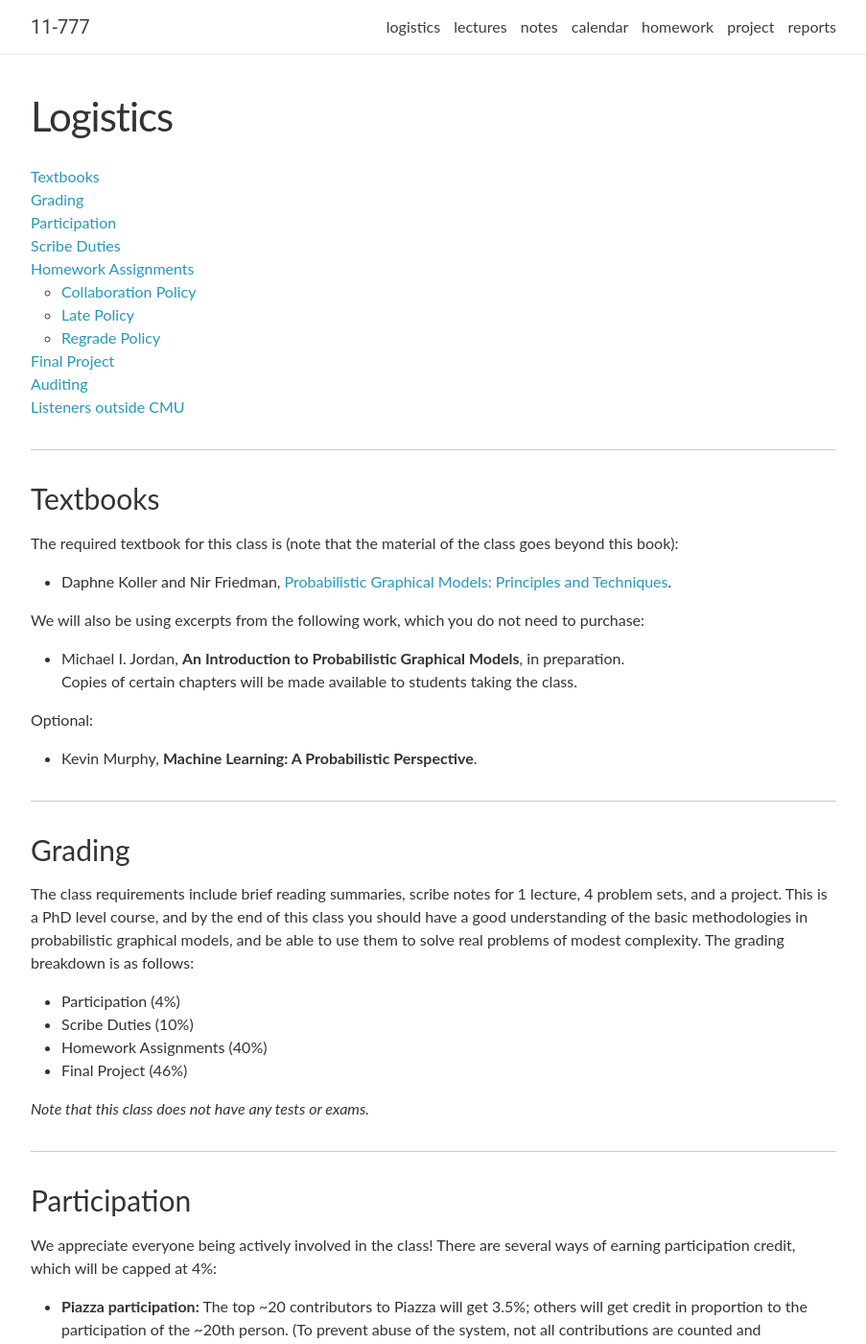
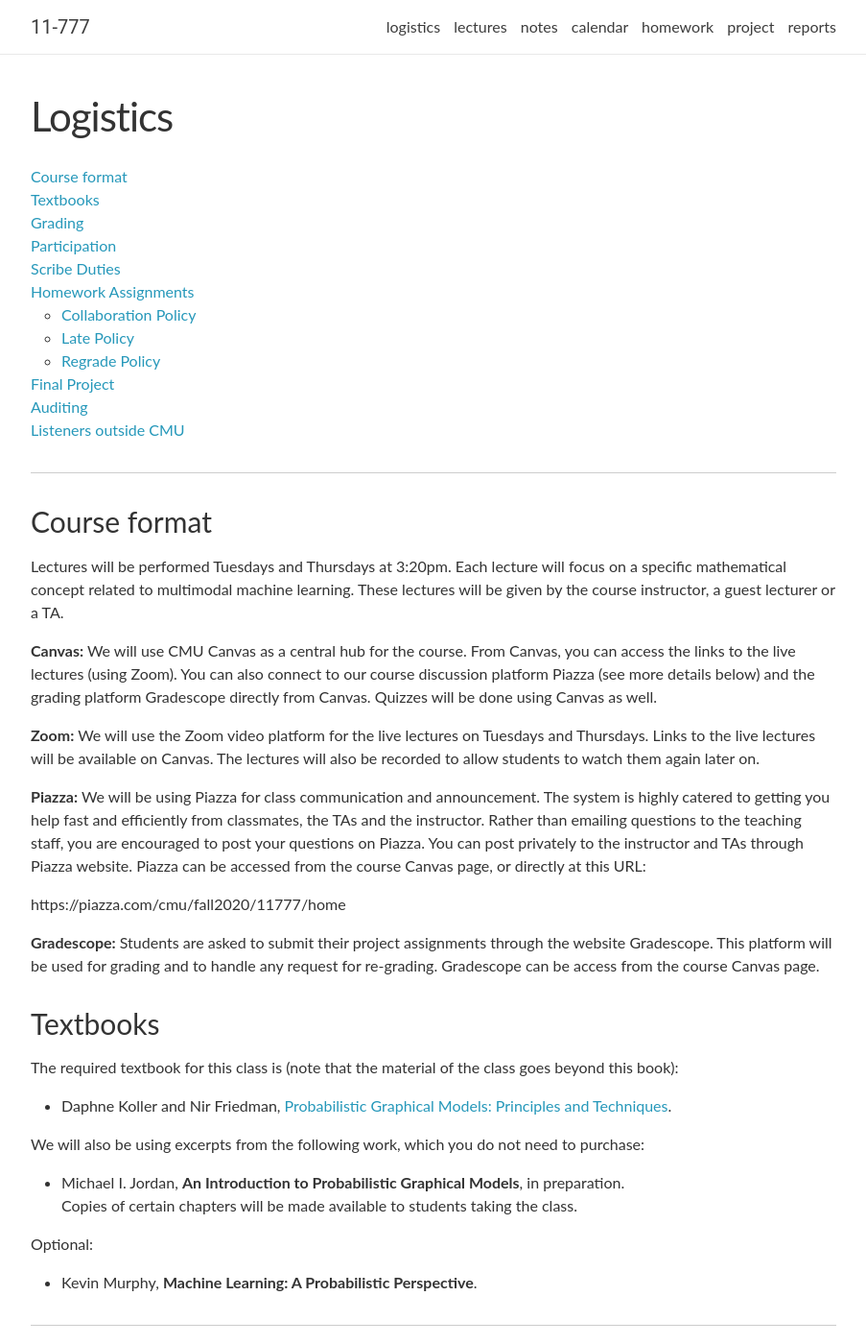
Before and after one commit to pliang279/mmml-course, a Jekyll site: the page built from _pages/logistics.md, in a window 1280 px wide and 1400 px high. Shown: the whole window at 96% size, without its empty margins (188-1091 px from the left). Built offline with Jekyll 4.4.1, drawn with Linux system fonts in a browser that asks for light colours; nearby versions of some CDN libraries; comment, search, counter and statistics services are not loaded.

Commit message:
Update logistics.md

```diff
--- a/_pages/logistics.md
+++ b/_pages/logistics.md
@@ -8,6 +8,33 @@ title: Logistics
 {:toc}
 
 ***
+
+### Course format
+
+Lectures will be performed Tuesdays and Thursdays at 3:20pm. Each lecture will focus on a specific
+mathematical concept related to multimodal machine learning. These lectures will be given by the
+course instructor, a guest lecturer or a TA.
+
+**Canvas:** We will use CMU Canvas as a central hub for the course. From Canvas, you can access the
+links to the live lectures (using Zoom). You can also connect to our course discussion platform
+Piazza (see more details below) and the grading platform Gradescope directly from Canvas.
+Quizzes will be done using Canvas as well.
+
+**Zoom:** We will use the Zoom video platform for the live lectures on Tuesdays and Thursdays. Links
+to the live lectures will be available on Canvas. The lectures will also be recorded to allow students
+to watch them again later on.
+
+**Piazza:** We will be using Piazza for class communication and announcement. The system is highly
+catered to getting you help fast and efficiently from classmates, the TAs and the instructor. Rather
+than emailing questions to the teaching staff, you are encouraged to post your questions on
+Piazza. You can post privately to the instructor and TAs through Piazza website. Piazza can be
+accessed from the course Canvas page, or directly at this URL:
+
+https://piazza.com/cmu/fall2020/11777/home
+
+**Gradescope:** Students are asked to submit their project assignments through the website
+Gradescope. This platform will be used for grading and to handle any request for re-grading.
+Gradescope can be access from the course Canvas page.
 
 ### Textbooks
 
```
